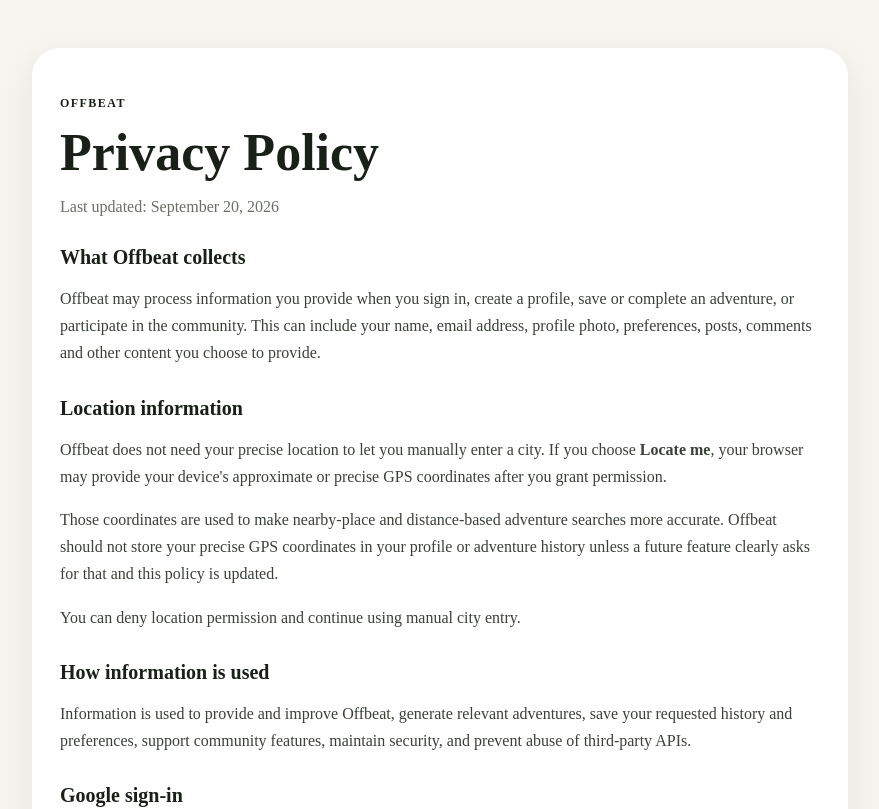
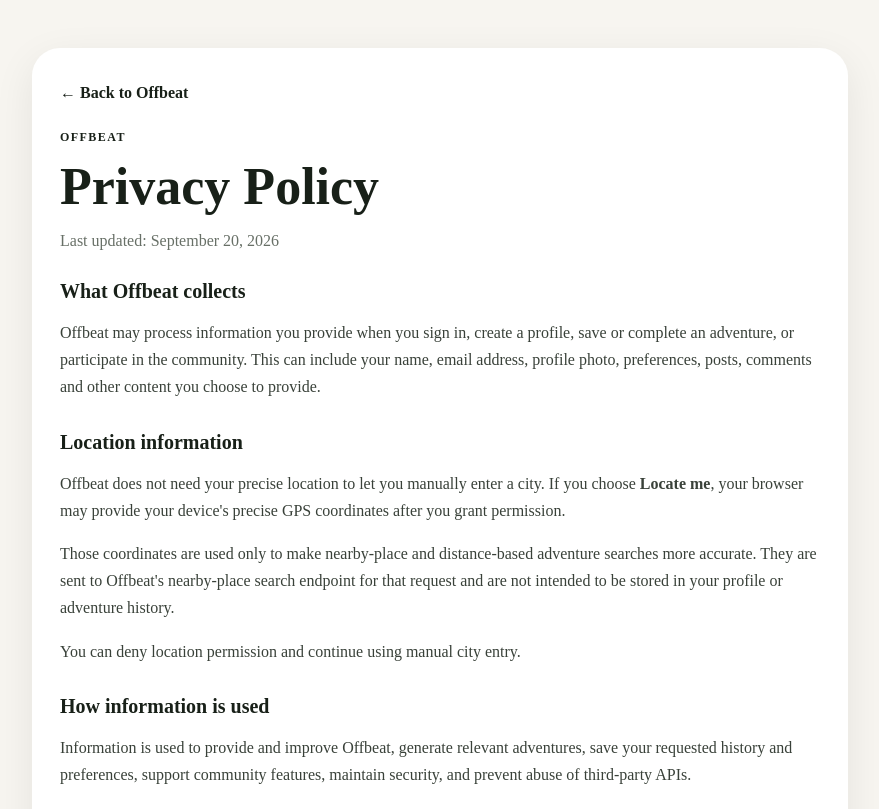
Before and after one commit to priyanshisrivastava-marketer/offbeat, a Next.js app: page /privacy in a window 1280 px wide. Shown: the top 809 px of the page, without its empty margins (200-1079 px from the left). Built offline with nearby package versions, Linux system fonts and the light colour scheme.

Commit message:
Clarify location privacy handling and add home link

```diff
--- a/app/privacy/page.js
+++ b/app/privacy/page.js
@@ -7,39 +7,19 @@
   return (
     <main style={{ minHeight: "100vh", padding: "48px 20px", background: "#f7f5f0", color: "#182018" }}>
       <article style={{ maxWidth: 760, margin: "0 auto", background: "#fff", borderRadius: 28, padding: "36px 28px", boxShadow: "0 12px 40px rgba(0,0,0,.08)" }}>
-        <p style={{ letterSpacing: ".12em", textTransform: "uppercase", fontSize: 12, fontWeight: 700 }}>Offbeat</p>
+        <a href="/" style={{ color: "inherit", textDecoration: "none", fontWeight: 700 }}>← Back to Offbeat</a>
+        <p style={{ letterSpacing: ".12em", textTransform: "uppercase", fontSize: 12, fontWeight: 700, marginTop: 28 }}>Offbeat</p>
         <h1 style={{ fontSize: "clamp(32px, 7vw, 52px)", margin: "8px 0 12px" }}>Privacy Policy</h1>
         <p style={{ color: "#687067" }}>Last updated: September 20, 2026</p>
-
-        <Section title="What Offbeat collects">
-          <p>Offbeat may process information you provide when you sign in, create a profile, save or complete an adventure, or participate in the community. This can include your name, email address, profile photo, preferences, posts, comments and other content you choose to provide.</p>
-        </Section>
-        <Section title="Location information">
-          <p>Offbeat does not need your precise location to let you manually enter a city. If you choose <strong>Locate me</strong>, your browser may provide your device's approximate or precise GPS coordinates after you grant permission.</p>
-          <p>Those coordinates are used to make nearby-place and distance-based adventure searches more accurate. Offbeat should not store your precise GPS coordinates in your profile or adventure history unless a future feature clearly asks for that and this policy is updated.</p>
-          <p>You can deny location permission and continue using manual city entry.</p>
-        </Section>
-        <Section title="How information is used">
-          <p>Information is used to provide and improve Offbeat, generate relevant adventures, save your requested history and preferences, support community features, maintain security, and prevent abuse of third-party APIs.</p>
-        </Section>
-        <Section title="Google sign-in">
-          <p>If you choose Google sign-in, Offbeat receives the account information made available by Firebase Authentication, such as your name, email address and profile image. Your password is not handled by Offbeat.</p>
-        </Section>
-        <Section title="Community content">
-          <p>If you publish a community post, information you choose to share, such as your caption, media, place and public profile information, may be visible to other Offbeat users. Do not post information you want to keep private.</p>
-        </Section>
-        <Section title="Third-party services">
-          <p>Offbeat may use services such as Firebase, Google Maps/Places and generative AI services to provide authentication, storage, place information and adventure generation. Data sent to those services is limited to what is needed for the relevant feature.</p>
-        </Section>
-        <Section title="Security and retention">
-          <p>Offbeat uses authentication, access controls and server-side protections designed to limit unauthorized access and API abuse. Information is retained only as needed to provide the relevant features, maintain security, meet legal obligations, or until you request deletion where applicable.</p>
-        </Section>
-        <Section title="Your choices">
-          <p>You can choose not to use Locate me, use Offbeat as a guest where available, avoid publishing community content, or stop using your account. You may also contact the Offbeat team to request access, correction or deletion of personal information, subject to applicable requirements.</p>
-        </Section>
-        <Section title="Contact">
-          <p>For privacy questions or requests, contact the Offbeat team through the contact details provided in the application or its official repository.</p>
-        </Section>
+        <Section title="What Offbeat collects"><p>Offbeat may process information you provide when you sign in, create a profile, save or complete an adventure, or participate in the community. This can include your name, email address, profile photo, preferences, posts, comments and other content you choose to provide.</p></Section>
+        <Section title="Location information"><p>Offbeat does not need your precise location to let you manually enter a city. If you choose <strong>Locate me</strong>, your browser may provide your device's precise GPS coordinates after you grant permission.</p><p>Those coordinates are used only to make nearby-place and distance-based adventure searches more accurate. They are sent to Offbeat's nearby-place search endpoint for that request and are not intended to be stored in your profile or adventure history.</p><p>You can deny location permission and continue using manual city entry.</p></Section>
+        <Section title="How information is used"><p>Information is used to provide and improve Offbeat, generate relevant adventures, save your requested history and preferences, support community features, maintain security, and prevent abuse of third-party APIs.</p></Section>
+        <Section title="Google sign-in"><p>If you choose Google sign-in, Offbeat receives the account information made available by Firebase Authentication, such as your name, email address and profile image. Your password is not handled by Offbeat.</p></Section>
+        <Section title="Community content"><p>If you publish a community post, information you choose to share, such as your caption, media, place and public profile information, may be visible to other Offbeat users. Do not post information you want to keep private.</p></Section>
+        <Section title="Third-party services"><p>Offbeat may use services such as Firebase, Google Maps/Places and generative AI services to provide authentication, storage, place information and adventure generation. Data sent to those services is limited to what is needed for the relevant feature.</p></Section>
+        <Section title="Security and retention"><p>Offbeat uses authentication, access controls and server-side protections designed to limit unauthorized access and API abuse. Information is retained only as needed to provide the relevant features, maintain security, meet legal obligations, or until you request deletion where applicable.</p></Section>
+        <Section title="Your choices"><p>You can choose not to use Locate me, use Offbeat as a guest where available, avoid publishing community content, or stop using your account. You may also contact the Offbeat team to request access, correction or deletion of personal information, subject to applicable requirements.</p></Section>
+        <Section title="Contact"><p>For privacy questions or requests, contact the Offbeat team through the contact details provided in the application or its official repository.</p></Section>
         <p style={{ marginTop: 36, paddingTop: 20, borderTop: "1px solid #e5e2db", fontSize: 13, color: "#687067" }}>This is the product privacy policy for the current Offbeat prototype. It should be reviewed and updated before a public commercial launch, particularly as community uploads, analytics, payments, or additional third-party services are introduced.</p>
       </article>
     </main>
```
